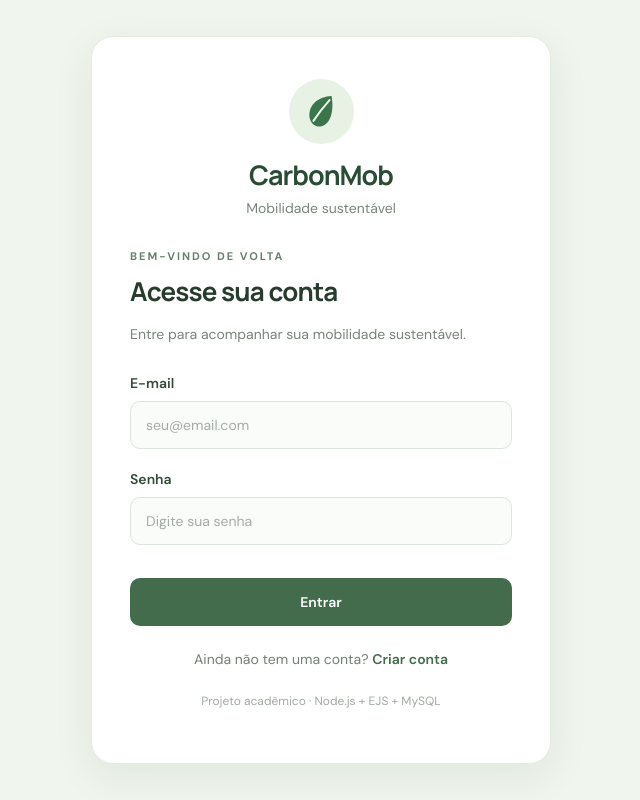
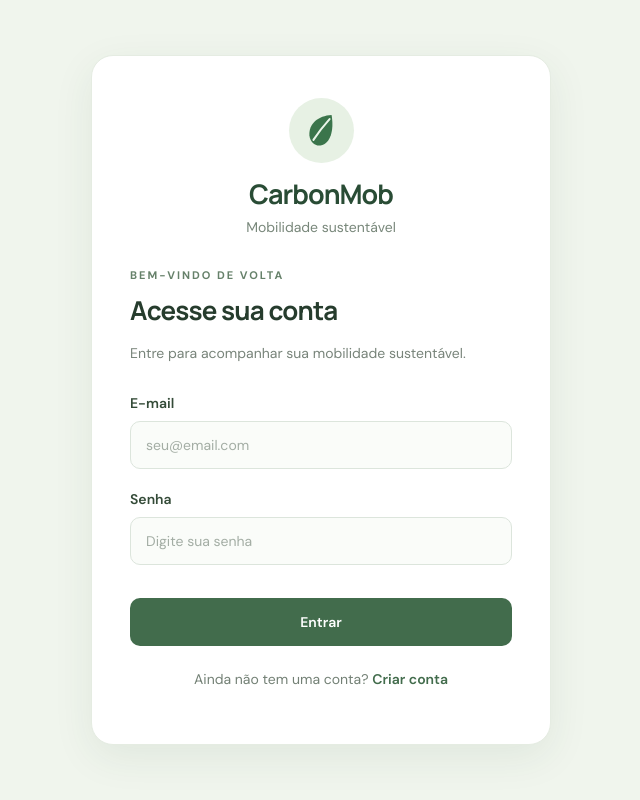
Before and after one commit to L-Ah-max/carbommob_site, a Node server app: page /login in a window 1280 px wide. Shown: the whole page, without its empty margins (319-959 px from the left). Run offline with Node 20, Linux system fonts and the light colour scheme.

Commit message:
Remove texto da tela de login

```diff
--- a/views/login.ejs
+++ b/views/login.ejs
@@ -67,9 +67,6 @@
                 <a class="text-button" href="/cadastro">Criar conta</a>
             </p>
 
-            <p class="local-note">
-                Projeto acadêmico · Node.js + EJS + MySQL
-            </p>
 
         </div>
     </section>
```
